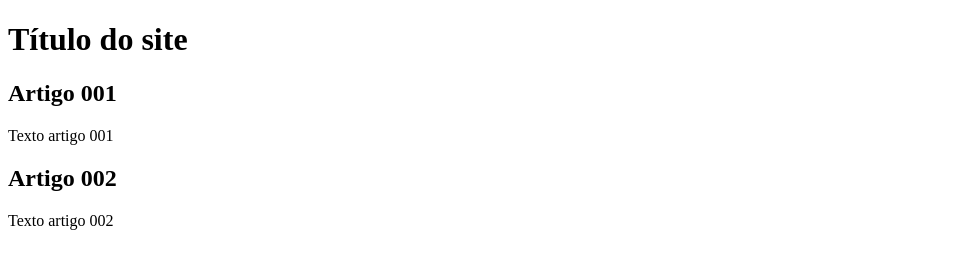
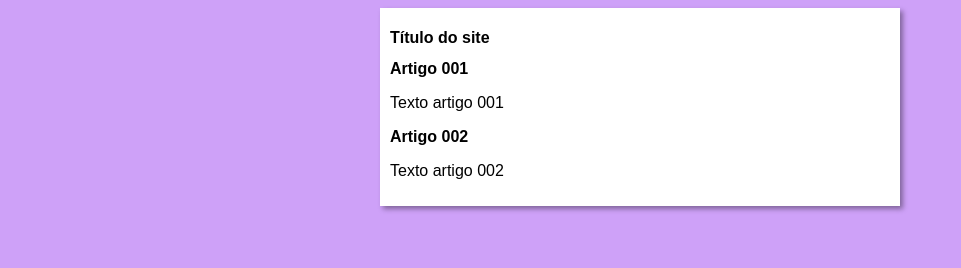
Before and after one commit to BGNS42/projeto-site, a plain HTML site: page index.html in a window 1280 px wide. Shown: the whole page, without its empty margins (0-961 px from the left). Drawn offline with Linux system fonts and the light colour scheme.

Commit message:
iniciei o design

```diff
--- /dev/null
+++ b/estilos/style.css
@@ -0,0 +1,16 @@
+* {
+    font-family: Arial, Helvetica, sans-serif;
+    font-size: 16px;;
+}
+
+body {
+    background-color: rgb(206, 161, 248);
+}
+
+main {
+    background-color: white;
+    width: 500px;
+    margin: auto;
+    padding: 10px;
+    box-shadow: 3px 3px 5px rgba(0, 0, 0, 0.377);
+}
--- a/index.html
+++ b/index.html
@@ -4,6 +4,7 @@
     <meta charset="UTF-8">
     <meta name="viewport" content="width=device-width, initial-scale=1.0">
     <title>Projeto site Git e GitHub</title>
+    <link rel="stylesheet" href="estilos/style.css">
 </head>
 <body>
     <main>
```
